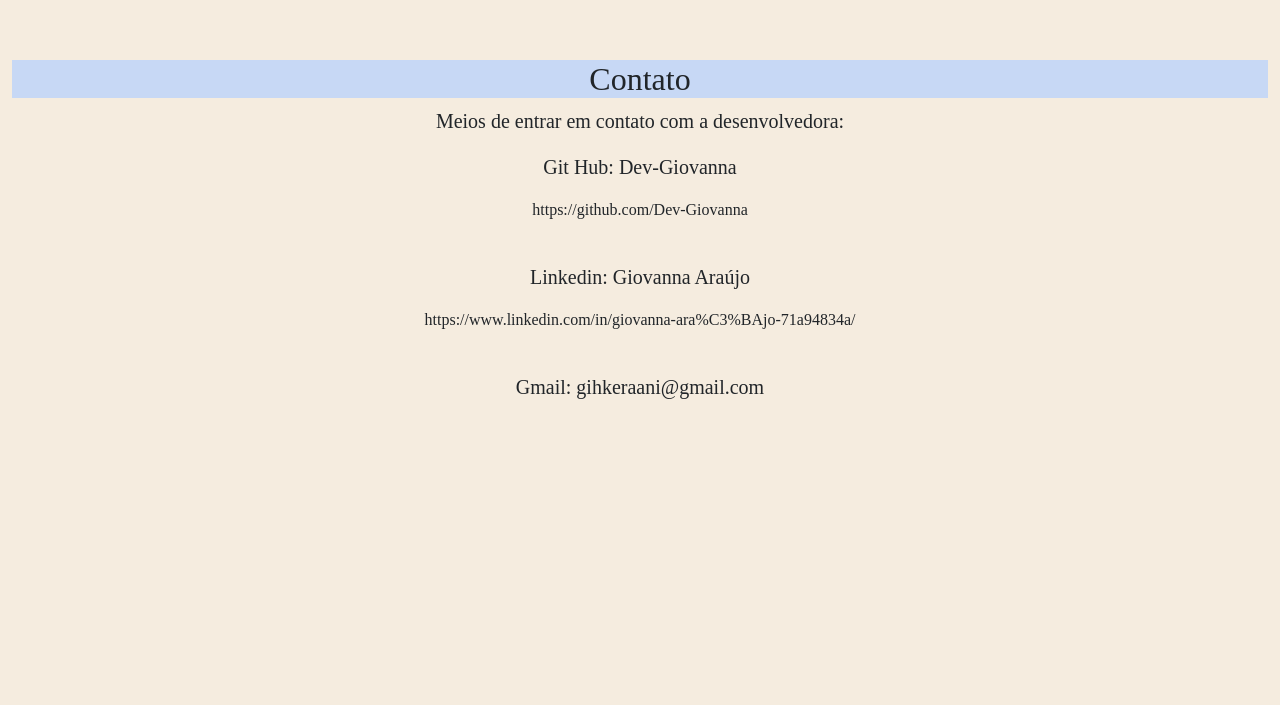
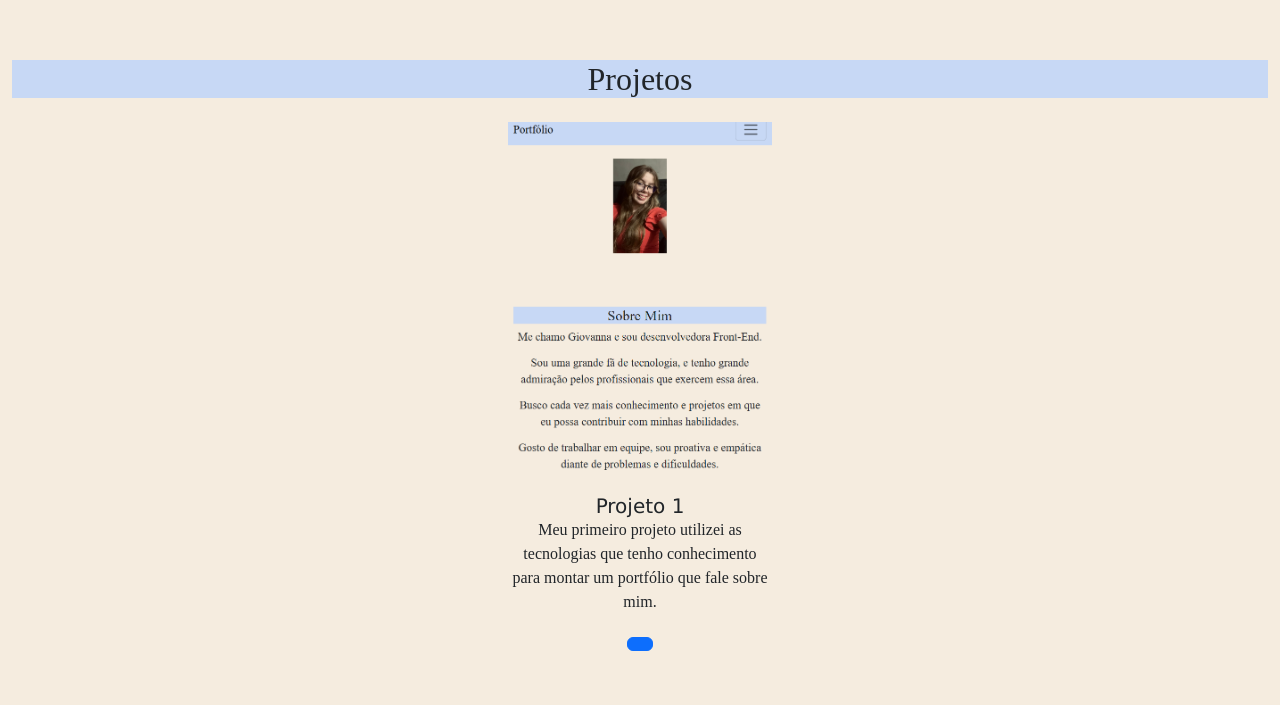
Before and after one commit to Dev-Giovanna/Avaliacao-Html-e-Css, a plain HTML site: page index.html in a window 1280 px wide. Shown: the part 1336-2041 px from the top of the page. Before the commit the page ends 1802 px from the top, so only its background shows below. Drawn offline with nearby package versions, Linux system fonts and the light colour scheme.

Commit message:
Projetos

```diff
--- a/index.html
+++ b/index.html
@@ -101,6 +101,25 @@
       </div>
     </section>
 <br>
+ <!-- Seção Projetos -->
+     <section>
+      <div class="container-fluid text-center mt-5 py-5" >
+        <h2> Projetos </h2>
+        <div class="row justify-content-center mt-4">
+          <div class="col-sm-12, col-md-6, col-lg-4" style="width: 18rem;">
+              <img src="imagemprojeto.png" class="card-img-top" alt="...">
+              <div class="card-body">
+<br>
+                <h5 class="card-title"> Projeto 1 </h5>
+                <p class="card-text"> Meu primeiro projeto utilizei as tecnologias que tenho conhecimento
+                  para montar um portfólio que fale sobre mim. </p>
+                <a href="https://github.com/Dev-Giovanna/Avaliacao-Html-e-Css" class="btn btn-primary"></a>
+              </div>
+          </div>
+        </div>
+      </div>
+     </section>
+<br>
      <!-- Seção Contato -->
      <section>
       <div class="container-fluid text-center mt-5 py-5" >
--- a/style.css
+++ b/style.css
@@ -16,3 +16,7 @@ body{
 h2{
     background-color: rgb(199, 216, 245);
 }
+
+h5{
+    font-family:'Lucida Sans', 'Lucida Sans Regular', 'Lucida Grande', 'Lucida Sans Unicode', Geneva, Verdana, sans-serif;
+}
```
Also changed, not shown: imagemprojeto.png (added).
